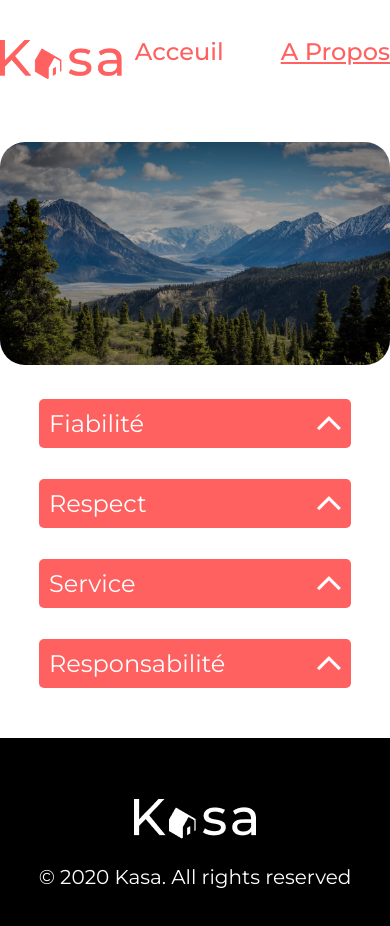
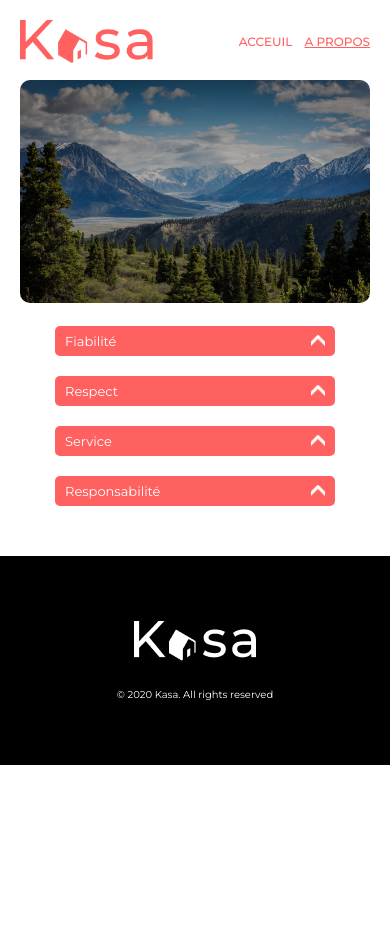
Before and after one commit to Ginzoh/kasa-mk, a React (Create React App) app: page /about in a window 390 px wide. Shown: the top 926 px of the page. After the commit the page ends 844 px from the top, so only its background shows below. Built offline with nearby package versions, Linux system fonts and the light colour scheme.

Commit message:
mobile layout done

```diff
--- a/src/components/ButtonWithText.js/ButtonWithText.css
+++ b/src/components/ButtonWithText.js/ButtonWithText.css
@@ -58,3 +58,31 @@
   height: 0;
   padding: 0;
 }
+
+@media (max-width: 767px) {
+  .textContainer {
+    border-radius: 10px;
+    margin-top: 20px;
+  }
+
+  .buttonText span:first-child {
+    font-size: 13px;
+  }
+
+  .buttonText {
+    height: 30px;
+  }
+
+  .arrow-icon {
+    width: 14px;
+    height: 14px;
+    top: 52%;
+  }
+
+  .textContainer .textHidden {
+    font-size: 12px;
+    padding: 17.3px 6.9px 52.5px 11.5px;
+    line-height: 17.11px;
+
+  }
+}
--- a/src/components/Footer/Footer.css
+++ b/src/components/Footer/Footer.css
@@ -15,28 +15,12 @@ footer {
   /* adjust to desired height */
 }
 
-img {
+footer img {
   width: 122px;
 }
 
-/*
-body {
-  position: relative;
-  margin: 0;
-  font-family: 'Montserrat', sans-serif;
-  max-width: 1240px;
-  margin: auto;
-  min-height: 100%;
+@media (max-width: 767px) {
+  footer {
+    font-size: 12px;
+  }
 }
-
-main {
-  margin-bottom: 100px;
-}
-
-footer {
-  position: absolute;
-  bottom: 0;
-  left: 0;
-  width: 100%;
-  height: 100px;
-} */
--- a/src/components/Navbar/Navbar.css
+++ b/src/components/Navbar/Navbar.css
@@ -17,3 +17,31 @@ a {
   color: #ff6060;
   font-weight: 500;
 }
+
+.nav-logo {
+  height: 62px;
+  object-fit: cover;
+}
+
+.page-header {
+  display: flex;
+  justify-content: space-between;
+}
+
+@media only screen and (max-width: 767px) {
+
+  /* your CSS changes for mobile screens here */
+  .nav-text {
+    font-size: 12px;
+    gap: 12px;
+    text-transform: uppercase;
+  }
+
+  .nav-logo {
+    height: 43px;
+  }
+
+  .page-header {
+    align-items: center;
+  }
+}
--- a/src/css/index.css
+++ b/src/css/index.css
@@ -125,7 +125,19 @@ header {
   margin-top: 40px;
 }
 
-.page-header {
-  display: flex;
-  justify-content: space-between;
+@media only screen and (max-width: 767px) {
+
+  /* your CSS changes for mobile screens here */
+  body {
+    max-width: auto;
+  }
+
+  .container {
+    max-width: 100%;
+    padding: 0 20px;
+  }
+
+  header {
+    margin-top: 20px;
+  }
 }
--- a/src/views/About/About.css
+++ b/src/views/About/About.css
@@ -15,3 +15,13 @@
 .aboutPage {
   margin-top: 63px;
 }
+
+@media only screen and (max-width: 767px) {
+  .aboutImage {
+    border-radius: 10px;
+  }
+
+  .aboutPage {
+    margin-top: 17px;
+  }
+}
--- a/src/views/ErrorPage/ErrorPage.css
+++ b/src/views/ErrorPage/ErrorPage.css
@@ -17,9 +17,39 @@
   margin-top: 50px;
 }
 
-section .homeLink {
+a .homeLink {
   margin-top: 182px;
   margin-bottom: 159px;
   color: #FF6060;
   text-decoration: underline;
+  font-size: 18px;
 }
+
+@media only screen and (max-width: 767px) {
+  .Error404 {
+    font-size: 96px;
+    margin-top: 195px;
+  }
+
+  .oups {
+    font-size: 18px;
+    margin-top: 11px;
+    width: 260px;
+  }
+
+  .ErrorContent {
+    display: flex;
+    flex-direction: column;
+    align-items: center;
+  }
+
+
+  .homeLink {
+    margin-bottom: 235px;
+  }
+
+  a .homeLink {
+    margin-top: 133px;
+    font-size: 14px;
+  }
+}
--- a/src/views/ErrorPage/ErrorPage.js
+++ b/src/views/ErrorPage/ErrorPage.js
@@ -1,11 +1,27 @@
 import './ErrorPage.css';
 import { Link } from 'react-router-dom';
+import { useState, useEffect } from 'react';
 
 const ErrorPage = () => {
+  const [isMobile, setIsMobile] = useState(false);
+  useEffect(() => {
+    const handleResize = () => {
+      if (window.innerWidth < 768) {
+        setIsMobile(true);
+      } else {
+        setIsMobile(false);
+      }
+    };
+
+    handleResize();
+
+    window.addEventListener("resize", handleResize);
+    return () => window.removeEventListener("resize", handleResize);
+  }, []);
   return (
     <main className='ErrorContent'>
       <h1 className='Error404'>404</h1>
-      <p className='oups'> Oups! La page que vous demandez n'existe pas</p>
+      <p className='oups'> Oups! La page que {isMobile ? <br /> : ''} vous demandez n'existe pas</p>
       <Link to='/'><p className='homeLink'>Retourner sur la page d'acceuil</p></Link>
     </main>
   );
--- a/src/views/Home/Home.css
+++ b/src/views/Home/Home.css
@@ -74,3 +74,69 @@
   border-radius: 10px;
   object-fit: cover;
 }
+
+@media only screen and (max-width: 767px) {
+
+  /* your CSS changes for mobile screens here */
+
+  .homeImageContainer::before {
+    content: "Chez vous, partout et ailleurs";
+    font-size: 24px;
+    font-weight: 500;
+    color: #fff;
+    position: absolute;
+    transform: none;
+    top: 31px;
+    left: 20px;
+    right: 102px;
+    z-index: 1;
+  }
+
+  .location {
+    width: 100%;
+    height: 255px;
+    margin-bottom: 0px;
+  }
+
+  .locationContainer {
+    display: flex;
+    flex-wrap: wrap;
+    gap: 20px;
+    background-color: #F6F6F6;
+    padding: 0px;
+    border-radius: 25px;
+    margin-top: 22px;
+  }
+
+  .locationContainer {
+    /* remove grid-template-columns */
+    background-color: #F6F6F6;
+  }
+
+  .homeImage {
+    height: 111px;
+    width: 100%;
+    border-radius: 10px;
+  }
+
+  .homeImageContainer {
+    position: relative;
+    height: 111px;
+  }
+
+  .homeImageContainer::before {
+    content: "Chez vous, partout et ailleurs";
+    font-size: 24px;
+    font-weight: 500;
+    color: #fff;
+    position: absolute;
+    top: 31px;
+    left: 16px;
+    right: 102px;
+    z-index: 1;
+  }
+
+  .HomePage {
+    margin-top: 16px;
+  }
+}
```
